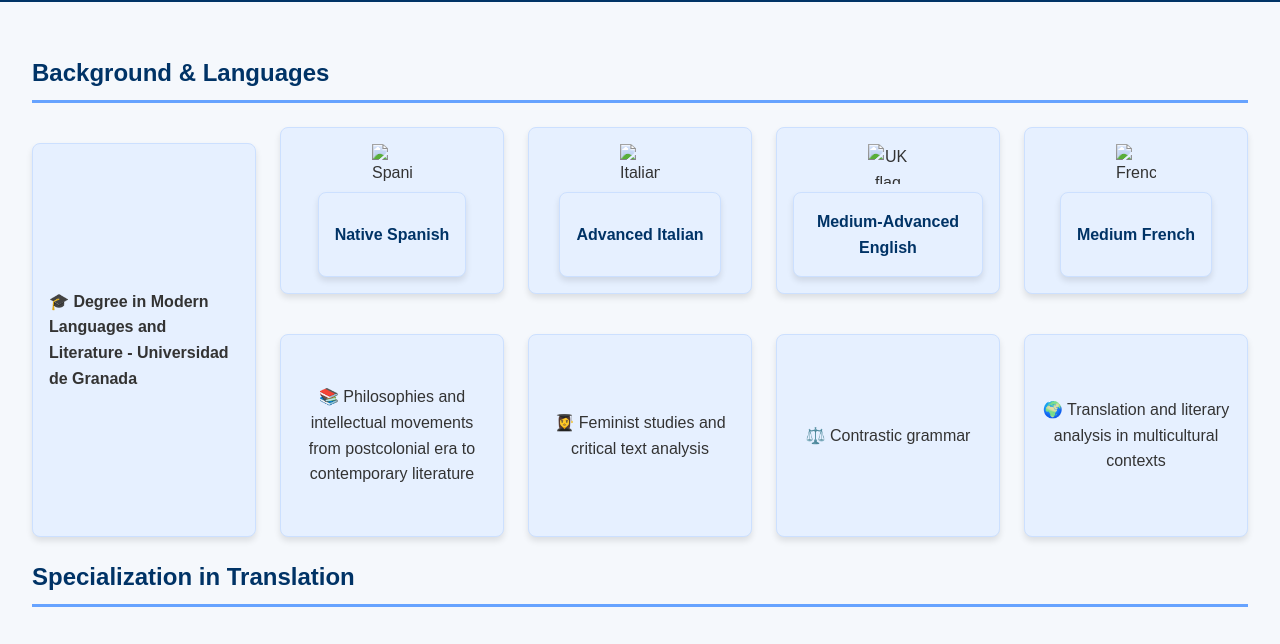
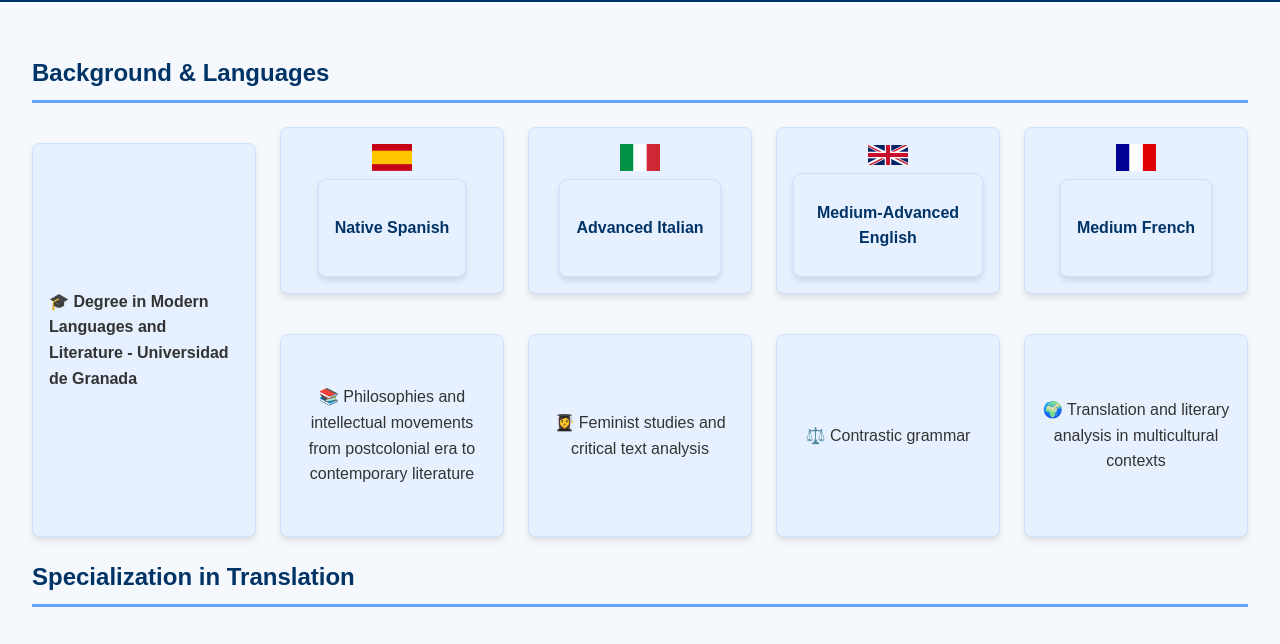
Before and after one commit to rclraul/html-portfolio, a plain HTML site: page index.html in a window 1280 px wide. Shown: the part 136-780 px from the top of the page. Drawn offline with Linux system fonts and the light colour scheme; a script that the page names is missing.

Commit message:
Add files via upload

```diff
--- a/index.html
+++ b/index.html
@@ -22,19 +22,19 @@
 
 
                 <div class="language">
-                    <img src="flags/spain.png" alt="Spanish flag">
+                    <img src="spain.png" alt="Spanish flag">
                     <p>Native Spanish</p>
                 </div>
                 <div class="language">
-                    <img src="flags/italy.png" alt="Italian flag">
+                    <img src="italy.png" alt="Italian flag">
                     <p>Advanced Italian</p>
                 </div>
                 <div class="language">
-                    <img src="flags/uk.png" alt="UK flag">
+                    <img src="uk.png" alt="UK flag">
                     <p>Medium-Advanced English</p>
                 </div>
                 <div class="language">
-                    <img src="flags/france.png" alt="French flag">
+                    <img src="france.png" alt="French flag">
                     <p>Medium French</p>
                 </div>
                 <p>📚 Philosophies and intellectual movements from postcolonial era to contemporary literature</p>
```
